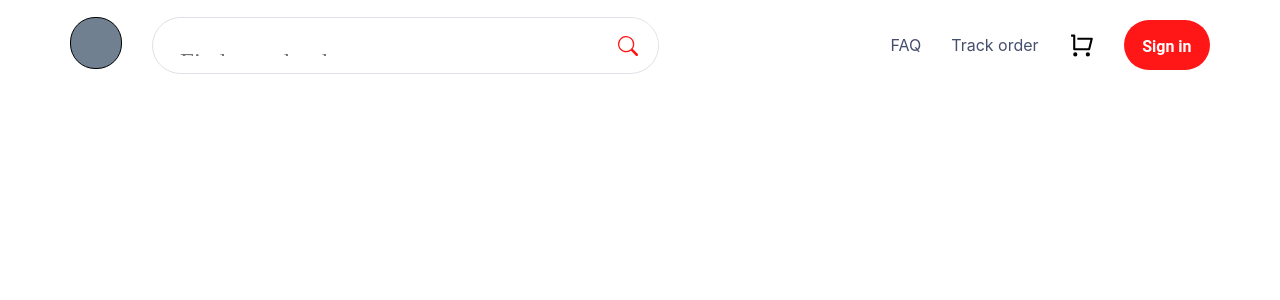
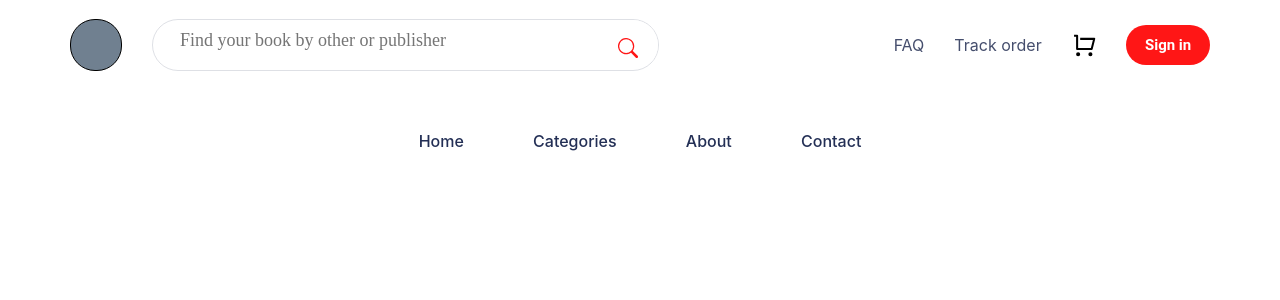
Before and after one commit to HakimMaz/caverneshop, a React (Create React App) app: page / in a window 1280 px wide. Shown: the top 300 px of the page. Built offline with nearby package versions, Linux system fonts and the light colour scheme.

Commit message:
adding menu

```diff
--- a/package.json
+++ b/package.json
@@ -10,6 +10,7 @@
     "react-dom": "^17.0.2",
     "react-icons": "^4.2.0",
     "react-redux": "^7.2.4",
+    "react-router-dom": "^5.2.0",
     "react-scripts": "4.0.3",
     "redux": "^4.1.0",
     "redux-logger": "^3.0.6",
--- a/src/App/App.js
+++ b/src/App/App.js
@@ -3,6 +3,7 @@ import './App.css';
 import { Provider } from 'react-redux';
 import configureStore from './store/configureStore';
 import Header from './layout/Header/Header';
+import Main from './layout/main/main'
 class App extends Component {
   render() {
     const store=configureStore();
@@ -10,7 +11,7 @@ class App extends Component {
     return (
       <Provider store={store}>
        <Header/>
-
+       <Main/>
       </Provider>
     );
   }
--- a/src/App/component/InputSearch/InputSearch.css
+++ b/src/App/component/InputSearch/InputSearch.css
@@ -1,7 +1,7 @@
  .container-input-search{
  position: relative;
  width:500px;
- height:45px;
+ height:40px;
  border-radius: 30px;
  border: 1px solid rgba(35,47,85,0.15);
  justify-content: center;
@@ -14,19 +14,18 @@
 }
 .input-search{
     width:100%;
-    height:80%;
+    height:40px;
     background-color:'#fff';
     outline: none;
     border: none;
     margin-left:20px;
+
 }
-.input-search::placeholder{
-    position: absolute;
+.input-search::-webkit-input-placeholder{
     color: -internal-light-dark(black, white);
     font-family: normal;
-    font-size: 25px;
-    width:60%;
-    margin-top:20px;
+    font-size: 18px;
+
 
 }
 .input-icon{
--- a/src/App/component/InputSearch/InputSearch.js
+++ b/src/App/component/InputSearch/InputSearch.js
@@ -5,7 +5,7 @@ import { IconContext } from "react-icons";
 function InputSearch(props) {
     return (
         <div className='container-input-search'>
-            <input className='input-search' type='text' placeholder='Find your book'/>
+            <input className='input-search' type='text' placeholder='Find your book by other or publisher'/>
             <IconContext.Provider value={{  color:'#FF1616',className: 'input-icon' }}>
             <BsSearch />
             </IconContext.Provider>
--- /dev/null
+++ b/src/App/component/MainMenu/MainMenu.css
@@ -0,0 +1,17 @@
+.menu{
+    display: flex;
+    flex-direction: row;
+    justify-content: space-around;
+    width:40%;
+    padding-top: 10px;
+    padding-bottom: 10px;
+    margin-left: auto;
+    margin-right: auto;
+}
+.menu >p{
+    color: #232F55;
+    padding: 15px 17px;
+    display: block;
+    font-size: 16px;
+    font-weight: 500;
+}
--- /dev/null
+++ b/src/App/component/MainMenu/MainMenu.js
@@ -0,0 +1,17 @@
+import React from 'react';
+import './MainMenu.css'
+function MainMenu(props) {
+    return (
+        <div className='menu'>
+
+                <p>Home</p>
+                <p>Categories</p>
+                <p>About</p>
+                <p>Contact</p>
+
+
+        </div>
+    );
+}
+
+export default MainMenu;
--- a/src/App/layout/Header/Header.css
+++ b/src/App/layout/Header/Header.css
@@ -23,16 +23,20 @@
 }
 
 .header-button{
-  height:50px;
+  height:40px;
   width:50%;
   border:none;
   border-radius:50px;
   background-color: #FF1616;
-    margin-left:30px
+  margin-left:30px;
+
+
 }
 .header-button>p{
   font-family: 'Roboto',sans-serif;
   color: #fff;
-  font-size:16px;
+  font-size:15px;
   font-weight: 600;
+  margin-top: auto;
+  margin-bottom: auto;
 }
--- a/src/App/layout/main/main.js
+++ b/src/App/layout/main/main.js
@@ -1,8 +1,11 @@
 import React from 'react';
-
+import MainMenu from '../../component/MainMenu/MainMenu'
 function main(props) {
     return (
-        <div>
+        <div className='main'>
+            <MainMenu/>
+            {/* <SlidingBook/>
+            <BestSellingBook/> */}
 
         </div>
     );
```
Also changed, not shown: 1 other file (tests, documents, lock files or other folders).
